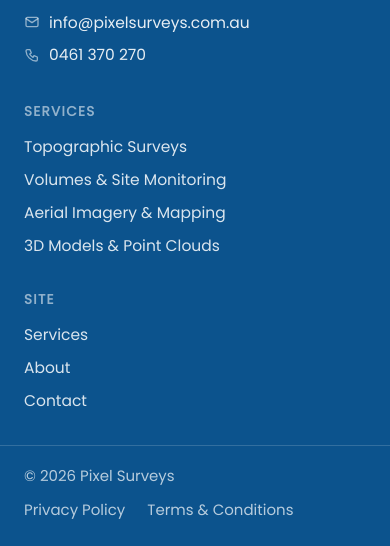
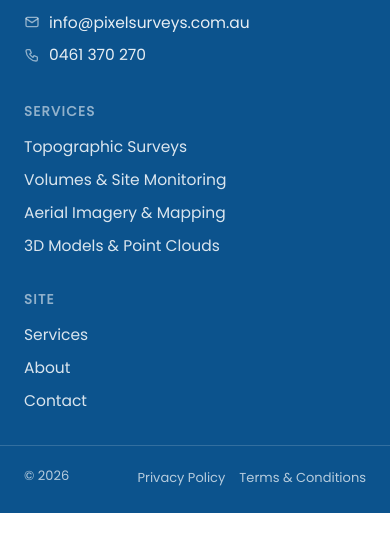
Before and after one commit to NBogoSorter/PixelSurveys, an Astro site: page / in a window 390 px wide. Shown: the part 7405-7951 px from the top of the page. After the commit the page ends 7918 px from the top, so only its background shows below. Built offline with nearby package versions, Linux system fonts and the light colour scheme; Astro itself is replaced by a stand-in of ours.

Commit message:
Fit the footer's copyright and legal links on one line on phones
At 13px with the business name dropped from the copyright on phones; the
name already heads the footer. Desktop keeps the full line.

```diff
--- a/src/components/SiteFooter.astro
+++ b/src/components/SiteFooter.astro
@@ -82,7 +82,10 @@
   </div>
 
   <div class="container bottom">
-    <p class="copyright">&copy; {year} Pixel Surveys</p>
+    {/* The name drops out on phones - see the note on .copyright-name. */}
+    <p class="copyright">
+      &copy; {year}<span class="copyright-name"> Pixel Surveys</span>
+    </p>
     <nav aria-label="Legal">
       <ul class="legal">
         {LEGAL_LINKS.map((link) => (
@@ -257,4 +260,30 @@
       grid-template-columns: 1fr;
     }
   }
+
+  /* Copyright and both legal links on one line on a phone, at the client's
+     request. Measured on the page in Poppins, the full set ran to 345px at
+     13px before gaps - wider than the 342px a 390px phone has inside its
+     gutters, and well past the 312px of a 360px one. Dropping the name from
+     the copyright is what makes it fit: the name already heads this footer
+     in bold, so the line loses nothing a reader needs. Narrower than any
+     current phone, the bar still wraps rather than overflowing. */
+  @media (max-width: 640px) {
+    .bottom {
+      gap: 8px 14px;
+    }
+
+    .copyright,
+    .legal a {
+      font-size: 13px;
+    }
+
+    .legal {
+      gap: 6px 14px;
+    }
+
+    .copyright-name {
+      display: none;
+    }
+  }
 </style>
```
